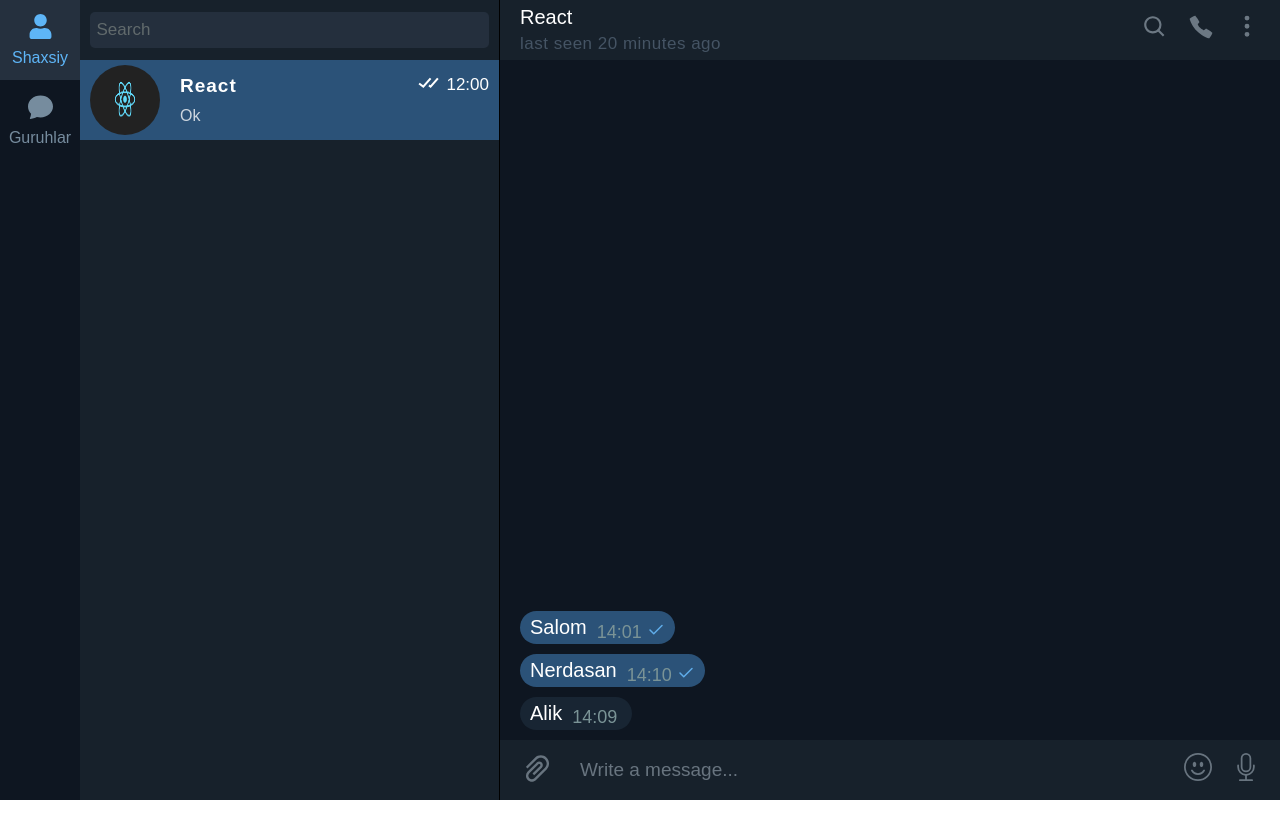
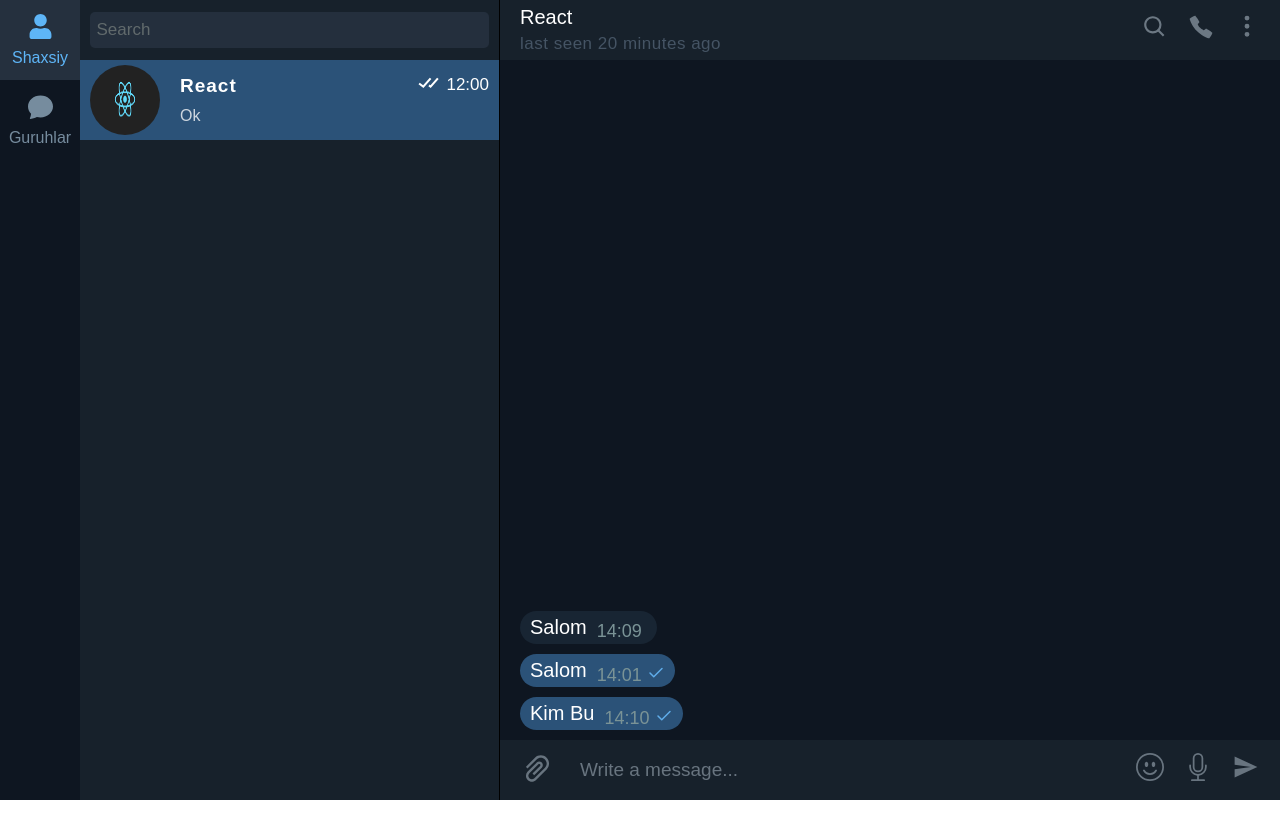
Before and after one commit to komilovmDev/telegram-clone, a React (Vite) app in the folder telegramClone/: page / in a window 1280 px wide. Shown: the top 838 px of the page. Built offline with nearby package versions, Linux system fonts and the light colour scheme.

Commit message:
users add

```diff
--- a/telegramClone/src/telegram/TelegramHome.jsx
+++ b/telegramClone/src/telegram/TelegramHome.jsx
@@ -2,16 +2,17 @@ import { FaUser, FaCheck } from 'react-icons/fa'
 import { BsChatFill, BsCheckAll, BsCheck, BsEmojiSmile, BsFillMicFill, BsMic } from 'react-icons/bs'
 import { BiSearch, BiCheckDouble } from 'react-icons/bi'
 import { IoCallSharp, IoClose } from 'react-icons/io5'
-import { IoMdClose } from 'react-icons/io'
+import { IoMdClose , IoMdSend} from 'react-icons/io'
 import { GoKebabVertical } from 'react-icons/go'
 import { FiCheck } from 'react-icons/fi'
 import { AiOutlinePaperClip } from 'react-icons/ai'
 import './tg.css'
-import { useState } from 'react'
+import { useRef, useState } from 'react'
 
 export default function TelegramHome() {
 
     const [isOpen, setIsOpen] = useState('none')
+    const massRef = useRef()
     const [chat, setChat] = useState([
         {
             id: 1,
@@ -20,24 +21,42 @@ export default function TelegramHome() {
         },
         {
             id: 2,
-            messege: 'Nerdasan',
+            messege: 'Kim Bu',
             time: '14:10'
         }
-    ])
+    ]);
+
     const [chat2, setChat2] = useState([
         {
             id: 1,
-            messege: 'Alik',
+            messege: 'Salom',
             time: '14:09'
         }
-    ])
+    ]);
 
+    function SendMassage() {
+        setChat((prevChat) => [
+          ...prevChat,
+          {
+            id: prevChat.length + 1,
+            messege: massRef.current.value,
+            time: new Date().toLocaleTimeString(),
+          },
+        ]);
+      }
+
+      const users = [
+        {
+            id: 1,
+            name: 'React',
+            onlineTime: '12:22',
+            endMessege: chat.slice(-1)[0].messege
+        }
+      ]
     return (
         <>
             <div className={isOpen}>
-                <div className="close" onClick={() => setIsOpen('none')}>
-
-                </div>
+                <div className="close" onClick={() => setIsOpen('none')}></div>
                 <div className="profil">
                     <div className="profilBox">
                         <div className="profilBoxTop">
@@ -94,40 +113,37 @@ export default function TelegramHome() {
                     </div>
                     <div className="tgChatMassage">
                         <div className="chst">
-                            {
-                                chat.map(item => (
-                                    <div className="user">
-                                        <div className="chat">
-                                            <span className='massage'>{item.messege}</span>
-                                            <div className="timeandcheck">
-                                                <span>{item.time}</span>
-                                                <button><FiCheck /></button>
-                                            </div>
+                            {chat2.map(item => (
+                                <div className="user2" key={item.id}>
+                                    <div className="chat">
+                                        <span className='massage'>{item.messege}</span>
+                                        <div className="timeandcheck">
+                                            <span>{item.time}</span>
                                         </div>
                                     </div>
-                                ))
-                            }
-                            {
-                                chat2.map(item => (
-                                    <div className="user2">
-                                        <div className="chat">
-                                            <span className='massage'>{item.messege}</span>
-                                            <div className="timeandcheck">
-                                                <span>{item.time}</span>
-                                            </div>
+                                </div>
+                            ))}
+                            {chat.map(item => (
+                                <div className="user" key={item.id}>
+                                    <div className="chat">
+                                        <span className='massage'>{item.messege}</span>
+                                        <div className="timeandcheck">
+                                            <span>{item.time}</span>
+                                            <button><FiCheck /></button>
                                         </div>
                                     </div>
-                                ))
-                            }
+                                </div>
+                            ))}
                         </div>
                     </div>
                     <div className="sendMassage">
                         <input id='file' type="file" />
                         <label for="file" htmlFor="file"><AiOutlinePaperClip color='#68747f' size={'35px'} /></label>
-                        <input id='mass' type="text" placeholder='Write a message...' />
+                        <input ref={massRef} id='mass' type="text" placeholder='Write a message...' />
                         <div className="btns">
                             <button><BsEmojiSmile /></button>
                             <button><BsMic /></button>
+                            <button onClick={SendMassage} type='submit'><IoMdSend/></button>
                         </div>
                     </div>
                 </div>
--- a/telegramClone/src/telegram/tg.css
+++ b/telegramClone/src/telegram/tg.css
@@ -196,6 +196,7 @@ body {
 }
 
 .tgCon .tgChat {
+  height: 100vh;
   display: flex;
   flex-grow: 1;
   flex-direction: column;
@@ -256,6 +257,7 @@ body {
     flex-grow: 1;
     gap: 15px;
     padding: 10px 20px;
+    overflow-y: auto;
 }
 
 .tgCon .tgChat .tgChatMassage .user {
```
